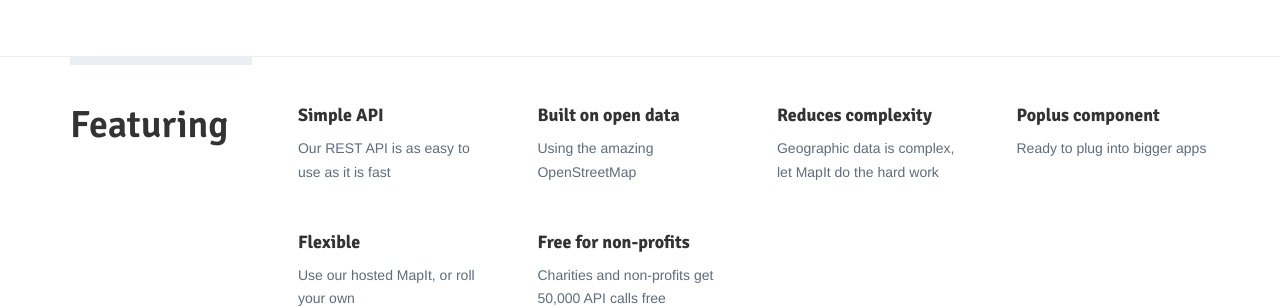
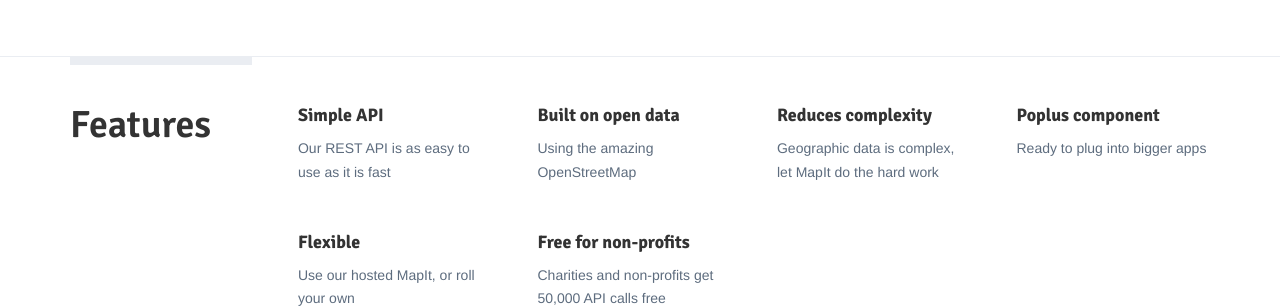
Before and after one commit to mysociety/mapit.poplus.org, a Jekyll site: the page built from index.html, in a window 1280 px wide. Shown: the part 766-1074 px from the top of the page. Built offline with Jekyll 4.4.1, drawn with Linux system fonts in a browser that asks for light colours; Markdown is read by kramdown in place of the engine named in the settings.

Commit message:
Featuring -> Features

```diff
--- a/index.html
+++ b/index.html
@@ -21,7 +21,7 @@
     <div class="container">
         <div class="heading-column">
             <div class="left-heading">
-                <h2>Featuring</h2>
+                <h2>Features</h2>
             </div>
         </div>
         <div class="content-column">
```
